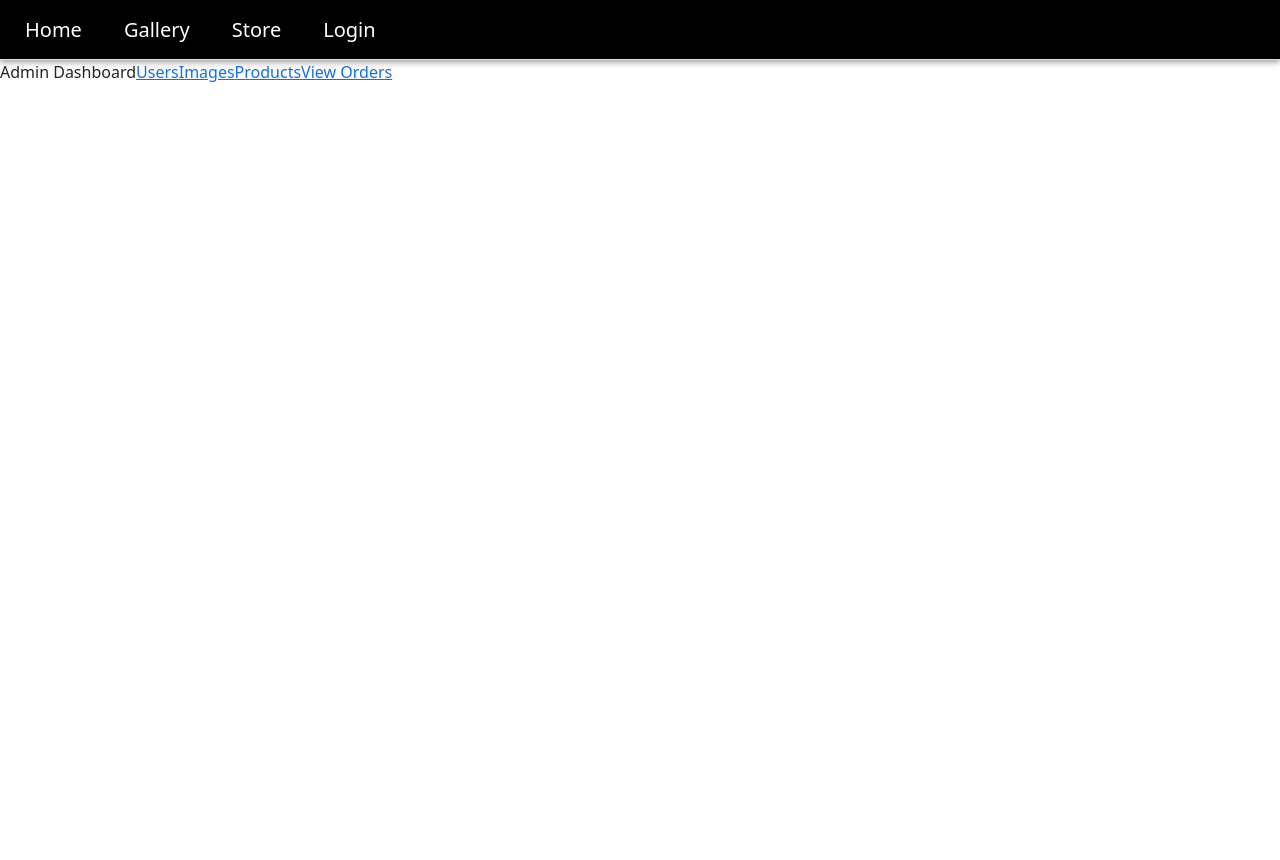
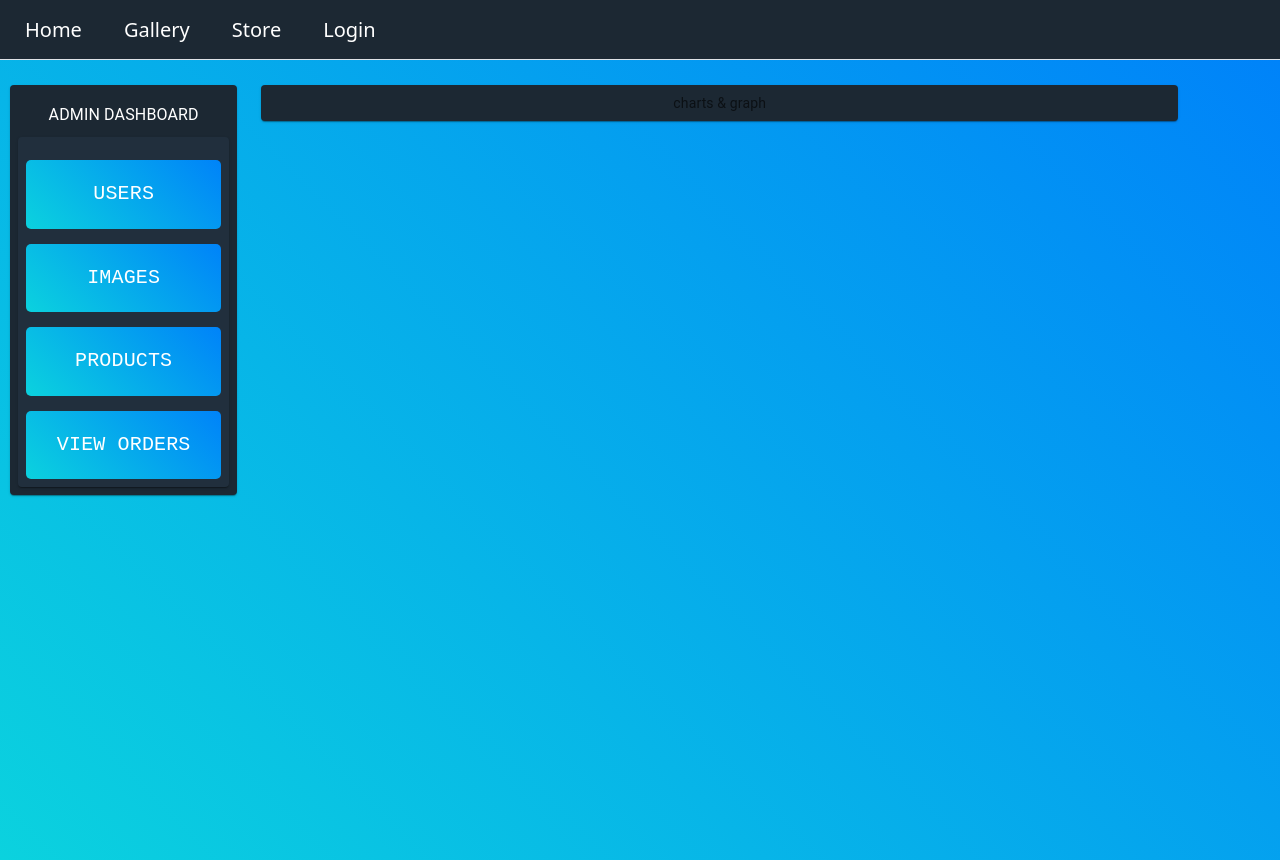
Before and after one commit to kharteyash/project-frontend, a React (Create React App) app: page /dashboard in a window 1280 px wide. Before the commit the page ends 800 px from the top, so only its background shows below. Built offline with nearby package versions, Linux system fonts and the light colour scheme; no server answers.

Commit message:
manasi dashb#2

```diff
--- a/src/templates/Dashboard.js
+++ b/src/templates/Dashboard.js
@@ -1,12 +1,27 @@
 import React from "react";
 import { Link } from "react-router-dom";
+import { styled } from '@mui/material/styles';
+import "../templates/css/Dashboard.css";
+import Box from '@mui/material/Box';
+import Paper from '@mui/material/Paper';
+import Grid from '@mui/material/Grid';
+import { Typography } from "@mui/material";
+
 // import WMTable from "../ui-components/table";
 export default function Dashboard() {
 
+
+  const Item = styled(Paper)(({ theme }) => ({
+    backgroundColor: theme.palette.mode === 'dark' ? '#1A2027' : '#fff',
+    ...theme.typography.body2,
+    padding: theme.spacing(1),
+    textAlign: 'center',
+    color: theme.palette.text.secondary,
+  }));
   return (
     <>
       {/* <WMTable /> */}
-      Admin Dashboard
+
       {/* things to show
 
       1) no. of users registered in last 1 month
@@ -17,23 +32,57 @@ export default function Dashboard() {
 
       */}
 
-        <>
-          <Link to="/users" classname="nav-link">
-            Users
-          </Link>
-          <Link to="/add-images" classname="nav-link">
-            Images
-          </Link>
-          <Link to="/add-products" classname="nav-link">
-            Products
-          </Link>
-          <Link to="/view-orders" classname="nav-link">
-            View Orders
-          </Link>
+
+
+
+      <Box sx={{ flexGrow: 1 }} style={{width:"100%", display:"flex", background:"linear-gradient(45deg , #0bd2de , #0083f9)", height:"100vh"}}>
+      <Grid container spacing={3} style={{width:"98%", marginTop:"1px"}} >
+
+        <Grid item xs={2.5}
+
+        >
+
+          <Item style={{background:"#1C2833", marginLeft:"10px"}} >
+          <>
+
+
+         <Typography className="dash">ADMIN DASHBOARD</Typography>
+
+          <Item main="atabs" style={{background:"#212F3D"}}>
+          <Item   class="tab">
+            <Link to="/users" class="links">USERS</Link>
+          </Item>
+
+          <Item class="tab">
+            <Link to="/add-images" class="links">IMAGES</Link></Item>
+
+          <Item class="tab">
+            <Link to="/add-products" class="links">PRODUCTS</Link>
+          </Item>
+
+          <Item class="tab">
+          <Link to="/view-orders" class="links">VIEW ORDERS</Link>
+          </Item>
+
+          </Item>
+
+
+
+
+
+
           {/* <Link to="/register" classname="nav-link">
             Generate Admin
           </Link> */}
-        </>
+        </></Item>
+        </Grid>
+
+
+        <Grid item xs={9}>
+          <Item style={{ background:"#1C2833",}}>charts & graph</Item>
+        </Grid>
+      </Grid>
+    </Box>
 
     </>
   );
--- a/src/templates/ProductStore.js
+++ b/src/templates/ProductStore.js
@@ -165,6 +165,7 @@ export default function ProductStore() {
   };
 
   return (
+
     <>
       <ToastContainer
         position="bottom-left"
@@ -179,11 +180,19 @@ export default function ProductStore() {
         theme="dark"
         transition="Bounce"
       />
+    <div class="text-center" style={{border:"1px solid black"}}>
       <TextField
         onChange={(e) => setSearchItem(e.target.value)}
+        style={{
+        borderRadius: "10px",border:"none" }}
         placeholder="Search"
+        // sx={{
+
+        // }}
       />
       <IconButton onClick={() => handleSearchItem()}>🔍</IconButton>
+      </div>
+
       <div>
         <div className="d-flex flex-wrap justify-content-center align-items-center">
           {allProducts?.data?.map((value, index) => {
@@ -247,6 +256,9 @@ export default function ProductStore() {
                         style={{
                           background:
                             "linear-gradient(45deg , #0bd2de , #0083f9)",
+                            border:"none",
+                            boxShadow:"0px",
+                            boxShadow: " 0px 9px 30px -15px rgb(0 0 0)"
                         }}
                       >
                         Add to Cart
@@ -260,6 +272,8 @@ export default function ProductStore() {
                         style={{
                           background:
                             "linear-gradient(45deg , #0bd2de , #0083f9)",
+                            border:"none",
+                            boxShadow: " 0px 9px 30px -15px rgb(0 0 0)"
                         }}
                       >
                         Remove from Cart
--- a/src/templates/Wishlist.js
+++ b/src/templates/Wishlist.js
@@ -90,12 +90,7 @@ export default function Wishlist() {
       header: "Image",
       Cell: ({ row }) => (
         <>
-          <img
-            src={row?.original?.image}
-            height={"100px"}
-            width={"100px"}
-            style={{ objectFit: "cover" }}
-          />
+          <img src={row?.original?.image} height={"100px"} width={"100px"} style={{objectFit:"cover", borderRadius:"10px", boxShadow:"0px 9px 30px -15px rgb(0 0 0)"}} />
         </>
       ),
     },
@@ -112,14 +107,20 @@ export default function Wishlist() {
       accessorKey: "actions",
       Cell: ({ row }) => (
         <>
+        <div style={{border:"2px solid green"}}>
           <IconButton>
-            <DeleteIcon onClick={(e) => handleDeleteItem(e, row?.original)} />
+            <DeleteIcon
+            onClick={(e) => handleDeleteItem(e, row?.original)}
+            style={{color:"#0bd2de"}}
+            />
           </IconButton>
           <IconButton>
             <ShoppingCartCheckoutIcon
-              onClick={(e) => moveToCart(e, row?.original)}
+            onClick={(e) => moveToCart(e, row?.original)}
+            style={{color:"#0083f9"}}
             />
           </IconButton>
+          </div>
         </>
       ),
     },
@@ -139,13 +140,19 @@ export default function Wishlist() {
         theme="dark"
         transition="Bounce"
       />
+    <div style={{border:"2px solid red", background:"blue"}}>
       {allWishlist?.data && (
         <WMTable
+        sx={{color:"pink"}}
           columns={columns}
           data={allWishlist?.data}
           tableTitle={"Wishlist"}
+
+
+
         />
       )}
+      </div>
     </>
   );
 }
--- a/src/templates/admin-pages/AddImages.js
+++ b/src/templates/admin-pages/AddImages.js
@@ -122,7 +122,7 @@ export default function AddImages() {
 
   return (
     <div>
-      <div className="d-flex flex-wrap justify-content-center align-items-center">
+      <div className="d-flex flex-wrap justify-content-center align-items-center" style={{border:"3px solid red"}}>
         {allImages?.data?.map((value, index) => {
           return (
             <div
--- a/src/templates/admin-pages/AddProducts.js
+++ b/src/templates/admin-pages/AddProducts.js
@@ -172,9 +172,8 @@ export default function AddProducts() {
   };
 
   const handleNextPage = () => {
-    if (pageNo < 2) {
       setPageNo(pageNo + 1);
-    }
+
   };
   const handlePrevPage = () => {
     if (pageNo > 1) {
--- a/src/templates/admin-pages/AllUsers.js
+++ b/src/templates/admin-pages/AllUsers.js
@@ -4,6 +4,7 @@ import PropTypes from "prop-types";
 import WMTable from "../../ui-components/table";
 import DeleteIcon from "@mui/icons-material/Delete";
 import RemoveCircleOutlineIcon from "@mui/icons-material/RemoveCircleOutline";
+import Box from '@mui/material/Box';
 import {
   Dialog,
   DialogTitle,
@@ -69,7 +70,7 @@ export default function AllUsers() {
       accessorKey: "actions",
       Cell: ({ row }) => (
         <>
-          <IconButton>
+          <IconButton style={{color:"#3498DB"}}>
             <ArrowCircleRightIcon
               onClick={() => handleOpenUserDetails(row?.original)}
             />
@@ -80,16 +81,22 @@ export default function AllUsers() {
   ];
 
   return (
-    <div>
+    <Box sx={{ flexGrow: 1 }} style={{background:"linear-gradient(45deg , #0bd2de , #0083f9)",  justifyContent:"center",display:"flex", height:"100vh", width:"100%",padding:"20px",marginTop:"-1px"}}>
       {allUserDetails?.data && (
         <>
+        <div style={{width:"95%"}}>
+
+
           <WMTable
             columns={columns}
             data={allUserDetails?.data}
             tableTitle={"All Users"}
+
           />
+          </div>
+
         </>
       )}
-    </div>
+    </Box>
   );
 }
--- /dev/null
+++ b/src/templates/css/Dashboard.css
@@ -0,0 +1,32 @@
+.Box{
+    background:linear-gradient(45deg , #0bd2de , #0083f9);
+    width: 100%;
+    height:100vh;
+    justify-content:center;
+    display: flex;
+}
+
+.tab{
+    margin-top: 15px;
+    padding: 20px;
+    border-radius: 5px;
+    background:linear-gradient(45deg , #0bd2de , #0083f9);
+}
+
+.links{
+    text-decoration: none;
+    color: white;
+    font-size: 20px;
+    font-family: monospace;
+    width: 100%;
+    position: relative;
+
+}
+.dash{
+    color: white;
+    font-size: 25px;
+    font-family: monospace;
+    padding: 10px;
+    width: 100%;
+
+}
--- a/src/templates/css/NavigationBar.css
+++ b/src/templates/css/NavigationBar.css
@@ -2,7 +2,7 @@
   display: flex;
   justify-content: flex-end;
   padding: 4px;
-  background: #000000;
+  background: #1C2833;
 }
 
 .nav-tabs .nav-link {
```
